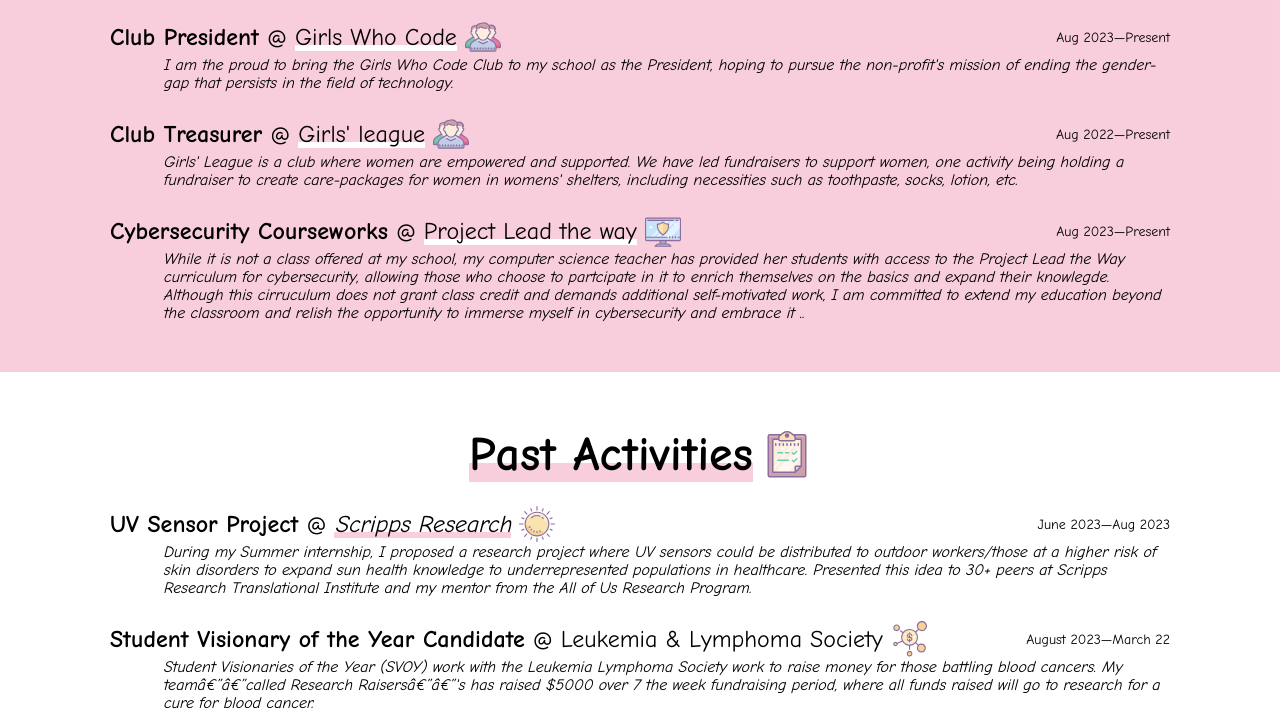
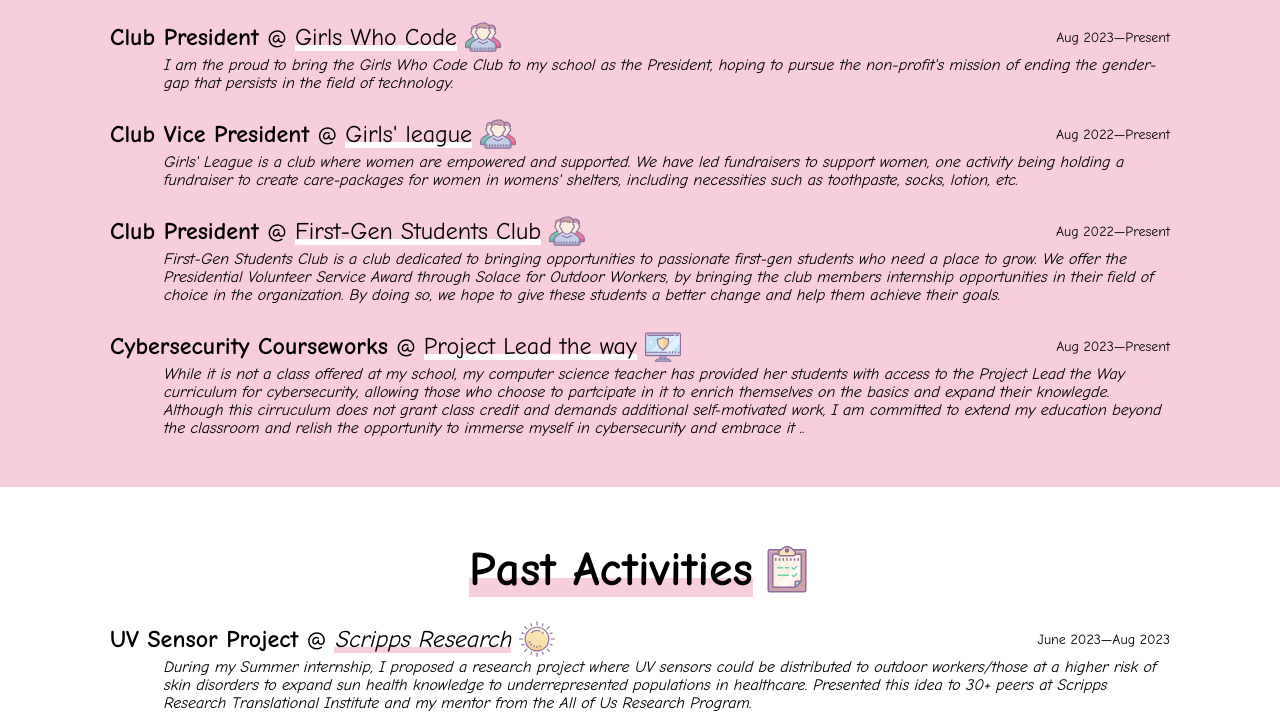
Before and after one commit to andracampos/andracampos.github.io, a plain HTML site: page index.html in a window 1280 px wide. Shown: the part 1320-2038 px from the top of the page. Drawn offline with Linux system fonts and the light colour scheme.

Commit message:
Update index.html

```diff
--- a/index.html
+++ b/index.html
@@ -91,12 +91,20 @@
         <p class="proj-text">I am the proud to bring the Girls Who Code Club to my school as the President, hoping to pursue the non-profit's mission of
             ending the gender-gap that persists in the field of technology.
         </p>
-        <p class="proj-title"><b>Club Treasurer</b> @ <a href="https://www.instagram.com/girlsleaguewhs/"
+        <p class="proj-title"><b>Club Vice President</b> @ <a href="https://www.instagram.com/girlsleaguewhs/"
             target="_blank"><span class="thin-highlight-white">Girls' league</span></a> <img class="descriptive-icon"
             src="images/leadership22.svg" /><span
             style="float: right;font-size: 14px;">&nbsp;Aug 2022&#8212;Present</span></p>
     <p class="proj-text">Girls' League is a club where women are empowered and supported. We have led fundraisers to support women, one activity being holding a fundraiser to create care-packages for women in womens' shelters, including necessities
         such as toothpaste, socks, lotion, etc. </p>
+           </p>
+        <p class="proj-title"><b>Club President</b> @ <a href=""
+            target="_blank"><span class="thin-highlight-white">First-Gen Students Club</span></a> <img class="descriptive-icon"
+            src="images/leadership22.svg" /><span
+            style="float: right;font-size: 14px;">&nbsp;Aug 2022&#8212;Present</span></p>
+    <p class="proj-text">First-Gen Students Club is a club dedicated to bringing opportunities to passionate first-gen students who need a place to
+    grow. We offer the Presidential Volunteer Service Award through Solace for Outdoor Workers, by bringing the club members internship opportunities in their
+    field of choice in the organization. By doing so, we hope to give these students a better change and help them achieve their goals. </p>
             <p class="proj-title"><b>Cybersecurity Courseworks</b> @ <a href="https://www.pltw.org/about/news/pltw-expands-computer-science-program-with-cybersecurity-full-year-course"
             target="_blank"><span class="thin-highlight-white">Project Lead the way</span></a> <img class="descriptive-icon"
             src="images/cyber22.svg" /><span
```
